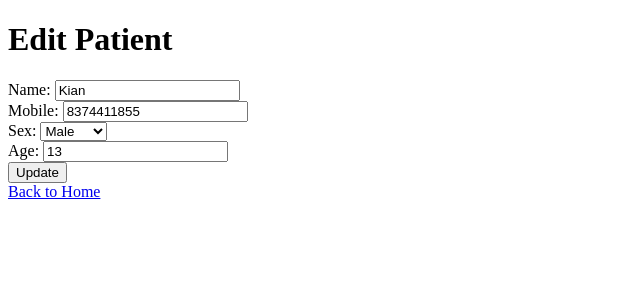
After one commit to hkjarma/PatientManagement, a Flask app: page /edit/3 in a window 1280 px wide. The commit adds this page. Shown: the top 300 px of the page, without its empty margins (0-640 px from the left). Run offline with Flask 3, Linux system fonts and the light colour scheme; data comes from the database, SQL or seed files in the repository; both versions use the stored data as it was after the commit.

Commit message:
crud operations
crud operations

```diff
--- a/app.py
+++ b/app.py
@@ -1,4 +1,4 @@
-from flask import Flask, render_template, request
+from flask import Flask, render_template, request, redirect, url_for
 import re
 import sqlite3
 
@@ -75,16 +75,63 @@ def index():
                     finally:
                         conn.close()
 
-    patients = []
     conn = get_db_connection()
     patients = conn.execute(
-        "SELECT name, mobile, sex, age, created_at FROM patients ORDER BY id DESC LIMIT 20"
+        "SELECT id, name, mobile, sex, age, created_at FROM patients ORDER BY id DESC LIMIT 20"
     ).fetchall()
     conn.close()
 
     return render_template('index.html', patients=patients, message=message, message_type=message_type)
 
 
+@app.route('/delete/<int:patient_id>', methods=['POST'])
+def delete_patient(patient_id):
+    try:
+        conn = get_db_connection()
+        conn.execute("DELETE FROM patients WHERE id = ?", (patient_id,))
+        conn.commit()
+    finally:
+        conn.close()
+    return redirect(url_for('index'))
+
+
+@app.route('/edit/<int:patient_id>', methods=['GET', 'POST'])
+def edit_patient(patient_id):
+    conn = get_db_connection()
+    patient = conn.execute("SELECT * FROM patients WHERE id = ?", (patient_id,)).fetchone()
+    conn.close()
+
+    if request.method == 'POST':
+        name = (request.form.get('name') or '').strip()
+        mobile = (request.form.get('mobile') or '').strip()
+        sex = (request.form.get('sex') or '').strip()
+        age = request.form.get('age')
+
+        if not name or len(name) > 100:
+            return render_template('edit.html', patient=patient, message="Please enter a valid patient name.")
+        elif not re.fullmatch(r"[0-9+()\-\s]{7,20}", mobile):
+            return render_template('edit.html', patient=patient, message="Please enter a valid mobile number.")
+        elif sex not in {"Male", "Female", "Other"}:
+            return render_template('edit.html', patient=patient, message="Please select a valid sex.")
+        else:
+            try:
+                age_value = int(age)
+                if age_value < 0 or age_value > 120:
+                    return render_template('edit.html', patient=patient, message="Age must be between 0 and 120.")
+                conn = get_db_connection()
+                conn.execute(
+                    "UPDATE patients SET name = ?, mobile = ?, sex = ?, age = ? WHERE id = ?",
+                    (name, mobile, sex, age_value, patient_id),
+                )
+                conn.commit()
+                conn.close()
+                return redirect(url_for('index'))
+            except Exception:
+                return render_template('edit.html', patient=patient, message="Unable to update patient data.")
+
+    return render_template('edit.html', patient=patient)
+
+
 if __name__ == '__main__':
     init_db()
     app.run(host='0.0.0.0', port=5000, debug=True)
--- /dev/null
+++ b/templates/edit.html
@@ -0,0 +1,34 @@
+<!DOCTYPE html>
+<html lang="en">
+<head>
+    <meta charset="UTF-8">
+    <meta name="viewport" content="width=device-width, initial-scale=1.0">
+    <title>Edit Patient</title>
+</head>
+<body>
+    <h1>Edit Patient</h1>
+    {% if message %}
+        <p>{{ message }}</p>
+    {% endif %}
+    <form method="POST">
+        <label for="name">Name:</label>
+        <input type="text" id="name" name="name" value="{{ patient['name'] }}" required><br>
+
+        <label for="mobile">Mobile:</label>
+        <input type="text" id="mobile" name="mobile" value="{{ patient['mobile'] }}" required><br>
+
+        <label for="sex">Sex:</label>
+        <select id="sex" name="sex" required>
+            <option value="Male" {% if patient['sex'] == 'Male' %}selected{% endif %}>Male</option>
+            <option value="Female" {% if patient['sex'] == 'Female' %}selected{% endif %}>Female</option>
+            <option value="Other" {% if patient['sex'] == 'Other' %}selected{% endif %}>Other</option>
+        </select><br>
+
+        <label for="age">Age:</label>
+        <input type="number" id="age" name="age" value="{{ patient['age'] }}" required><br>
+
+        <button type="submit">Update</button>
+    </form>
+    <a href="{{ url_for('index') }}">Back to Home</a>
+</body>
+</html>
```
Also changed, not shown: templates/index.html (+14 -7 lines), patients.db (added).
